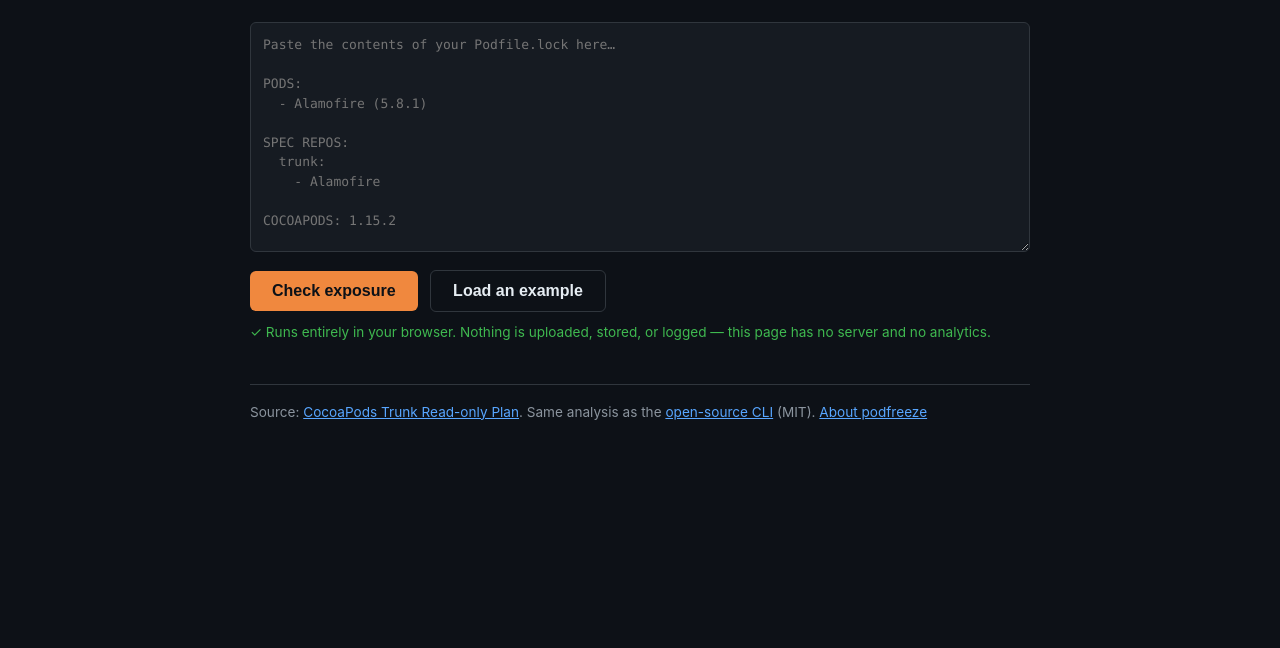
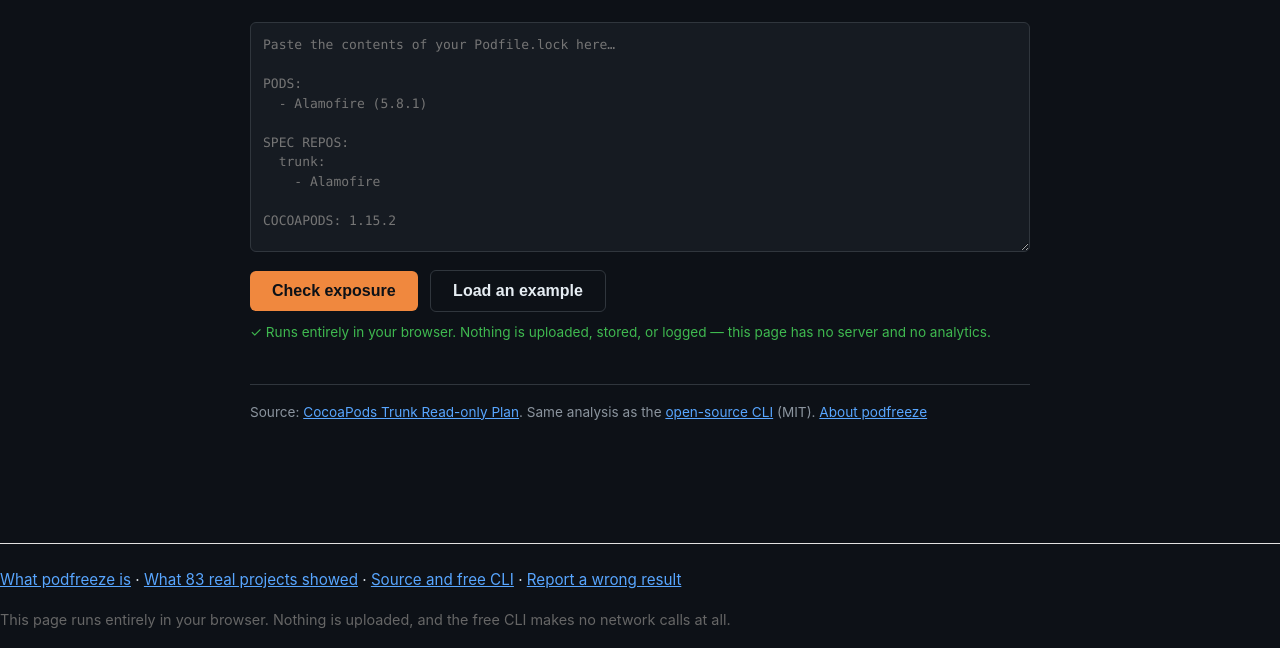
Before and after one commit to ntoledo319/podfreeze, a plain HTML site: page docs/check.html in a window 1280 px wide. Shown: the part 152-800 px from the top of the page. Drawn offline with Linux system fonts and the light colour scheme.

Commit message:
Fix two real crawlability defects
1. robots.txt sat at /podfreeze/robots.txt. The standard defines it per ORIGIN, so
   crawlers read ntoledo319.github.io/robots.txt - which 404s and lives in a repository
   this operation must not touch. The Sitemap: directive was therefore never seen.
   Added <link rel="sitemap"> to each page, which is the only route available from
   inside my own pages.

2. check.html linked NOWHERE. Its only outbound links are written by JavaScript after a
   scan runs, so a crawler saw a dead end and a visitor who read the page without
   pasting a lockfile had no way onward - from the zero-friction entry point the whole
   funnel depends on. Added persistent navigation.

Verified the checker's real script still parses and classifies correctly in node before
shipping.

```diff
--- a/docs/check.html
+++ b/docs/check.html
@@ -35,6 +35,7 @@
   footer{margin-top:3em;padding-top:1.2em;border-top:1px solid var(--line);
          color:var(--mut);font-size:.85rem}
 </style>
+<link rel="sitemap" type="application/xml" title="Sitemap" href="https://ntoledo319.github.io/podfreeze/sitemap.xml">
 </head>
 <body>
 <div class="wrap">
@@ -264,7 +265,22 @@ EXTERNAL SOURCES:
 
 COCOAPODS: 1.15.2`;
   run();
-}
-</script>
+  }
+  </script>
+
+<!-- Persistent navigation. The result block below is only written after a scan runs,
+     so before that this page linked nowhere: a crawler saw a dead end, and a visitor
+     who read the intro without pasting had no route onward. -->
+<hr style="margin:2.5rem 0 1.5rem;border:0;border-top:1px solid #e2e2e2">
+<p style="font-size:.95rem">
+  <a href="./">What podfreeze is</a> &middot;
+  <a href="findings.html">What 83 real projects showed</a> &middot;
+  <a href="https://github.com/ntoledo319/podfreeze">Source and free CLI</a> &middot;
+  <a href="https://github.com/ntoledo319/podfreeze/issues">Report a wrong result</a>
+</p>
+<p style="font-size:.9rem;color:#666">
+  This page runs entirely in your browser. Nothing is uploaded, and the free CLI makes
+  no network calls at all.
+</p>
 </body>
 </html>
```
Also changed, not shown: docs/findings.html (+1 -0 lines), docs/index.html (+1 -0 lines).
